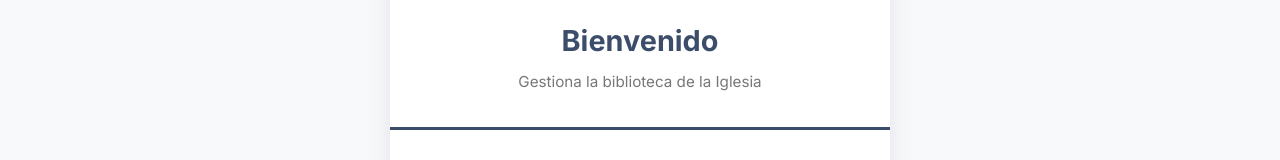
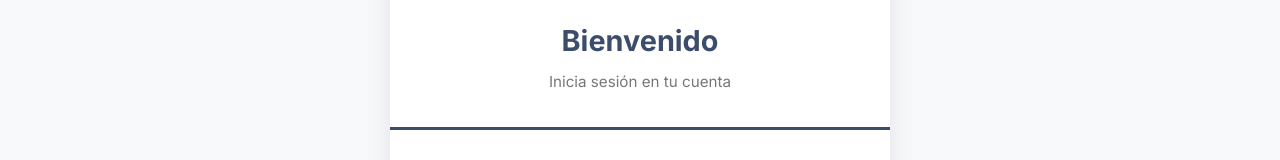
Before and after one commit to barbarapalmamena/BibliotecaTupahue, a Next.js app: page /login in a window 1280 px wide. Shown: the part 293-453 px from the top of the page. Built offline with nearby package versions, Linux system fonts and the light colour scheme; no server answers.

Commit message:
style: revertir textos de login y registro a sus originales

```diff
--- a/src/app/login/LoginClient.jsx
+++ b/src/app/login/LoginClient.jsx
@@ -88,7 +88,7 @@ export default function LoginClient() {
                                 />
                             </div>
                             <h1 className={styles.loginTitle}>Bienvenido</h1>
-                            <p className={styles.loginSubtitle}>Gestiona la biblioteca de la Iglesia</p>
+                            <p className={styles.loginSubtitle}>Inicia sesión en tu cuenta</p>
                         </div>
 
                         <form className={styles.loginForm} onSubmit={handleSubmit} noValidate>
--- a/src/app/registro/RegistroClient.jsx
+++ b/src/app/registro/RegistroClient.jsx
@@ -89,7 +89,7 @@ export default function RegistroClient() {
                                 />
                             </div>
                             <h1 className={styles.registroTitle}>Crear Cuenta</h1>
-                            <p className={styles.registroSubtitle}>Gestiona la biblioteca de la Iglesia</p>
+                            <p className={styles.registroSubtitle}>Únete a la comunidad Tupahue</p>
                         </div>
 
                         <form className={styles.registroForm} onSubmit={handleSubmit} noValidate>
```
